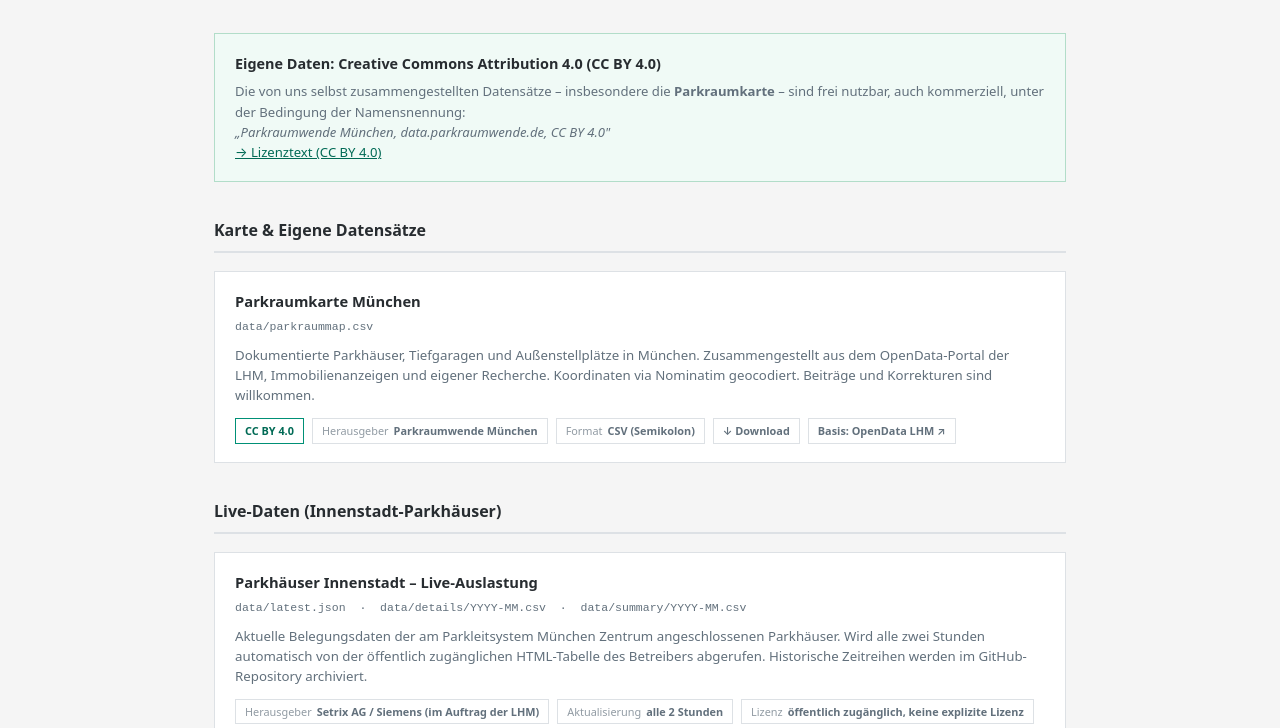
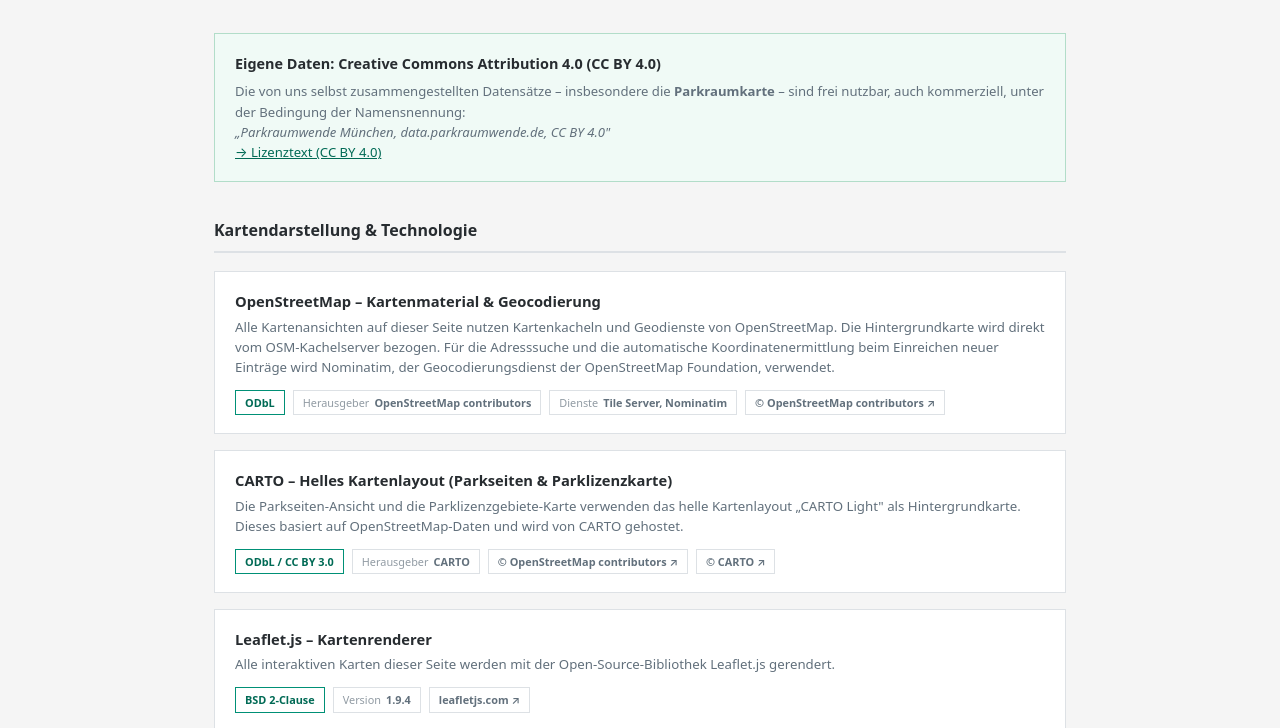
Before and after one commit to heibie/parkraumwende, a plain HTML site: page quellen.html in a window 1280 px wide. Shown: the part 224-952 px from the top of the page. Drawn offline with Linux system fonts and the light colour scheme.

Commit message:
docs: OSM/CARTO/Leaflet Quellenangaben auf Quellenseite

```diff
--- a/quellen.html
+++ b/quellen.html
@@ -154,6 +154,50 @@
       <em>„Parkraumwende München, data.parkraumwende.de, CC BY 4.0"</em><br>
       <a href="https://creativecommons.org/licenses/by/4.0/deed.de">→ Lizenztext (CC BY 4.0)</a>
     </p>
+  </div>
+
+  <h3>Kartendarstellung &amp; Technologie</h3>
+
+  <div class="source-card" id="osm">
+    <div class="source-title">OpenStreetMap – Kartenmaterial &amp; Geocodierung</div>
+    <div class="source-desc">
+      Alle Kartenansichten auf dieser Seite nutzen Kartenkacheln und Geodienste von OpenStreetMap.
+      Die Hintergrundkarte wird direkt vom OSM-Kachelserver bezogen. Für die Adresssuche und die automatische
+      Koordinatenermittlung beim Einreichen neuer Einträge wird Nominatim, der Geocodierungsdienst der
+      OpenStreetMap Foundation, verwendet.
+    </div>
+    <div class="source-meta">
+      <span class="meta-tag license">ODbL</span>
+      <span class="meta-tag"><span class="label">Herausgeber</span> OpenStreetMap contributors</span>
+      <span class="meta-tag"><span class="label">Dienste</span> Tile Server, Nominatim</span>
+      <span class="meta-tag source-link"><a href="https://www.openstreetmap.org/copyright" target="_blank" rel="noopener">© OpenStreetMap contributors ↗</a></span>
+    </div>
+  </div>
+
+  <div class="source-card" id="carto">
+    <div class="source-title">CARTO – Helles Kartenlayout (Parkseiten &amp; Parklizenzkarte)</div>
+    <div class="source-desc">
+      Die Parkseiten-Ansicht und die Parklizenzgebiete-Karte verwenden das helle Kartenlayout „CARTO Light"
+      als Hintergrundkarte. Dieses basiert auf OpenStreetMap-Daten und wird von CARTO gehostet.
+    </div>
+    <div class="source-meta">
+      <span class="meta-tag license">ODbL / CC BY 3.0</span>
+      <span class="meta-tag"><span class="label">Herausgeber</span> CARTO</span>
+      <span class="meta-tag source-link"><a href="https://www.openstreetmap.org/copyright" target="_blank" rel="noopener">© OpenStreetMap contributors ↗</a></span>
+      <span class="meta-tag source-link"><a href="https://carto.com/attributions" target="_blank" rel="noopener">© CARTO ↗</a></span>
+    </div>
+  </div>
+
+  <div class="source-card" id="leaflet">
+    <div class="source-title">Leaflet.js – Kartenrenderer</div>
+    <div class="source-desc">
+      Alle interaktiven Karten dieser Seite werden mit der Open-Source-Bibliothek Leaflet.js gerendert.
+    </div>
+    <div class="source-meta">
+      <span class="meta-tag license">BSD 2-Clause</span>
+      <span class="meta-tag"><span class="label">Version</span> 1.9.4</span>
+      <span class="meta-tag source-link"><a href="https://leafletjs.com" target="_blank" rel="noopener">leafletjs.com ↗</a></span>
+    </div>
   </div>
 
   <h3>Karte &amp; Eigene Datensätze</h3>
```
